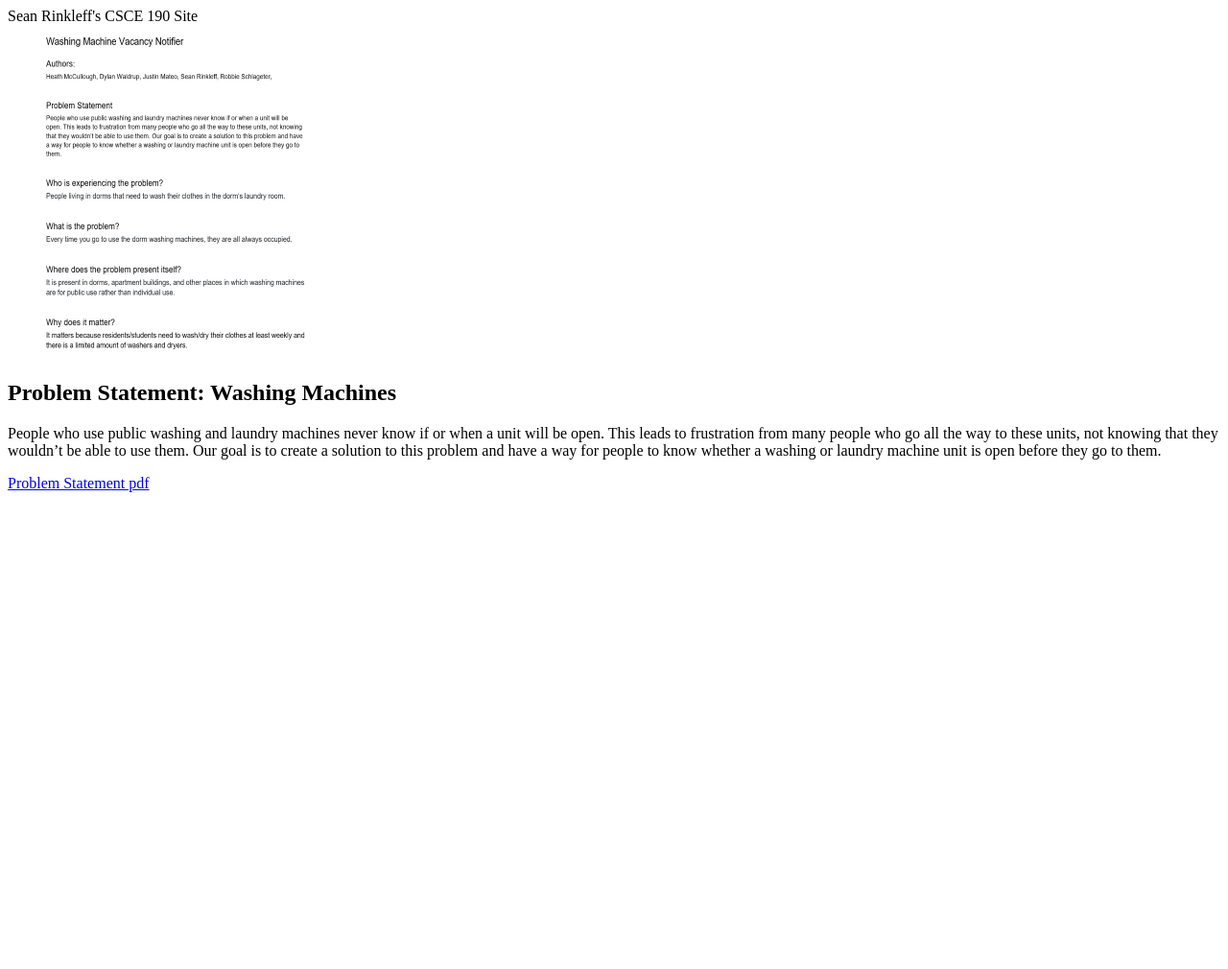
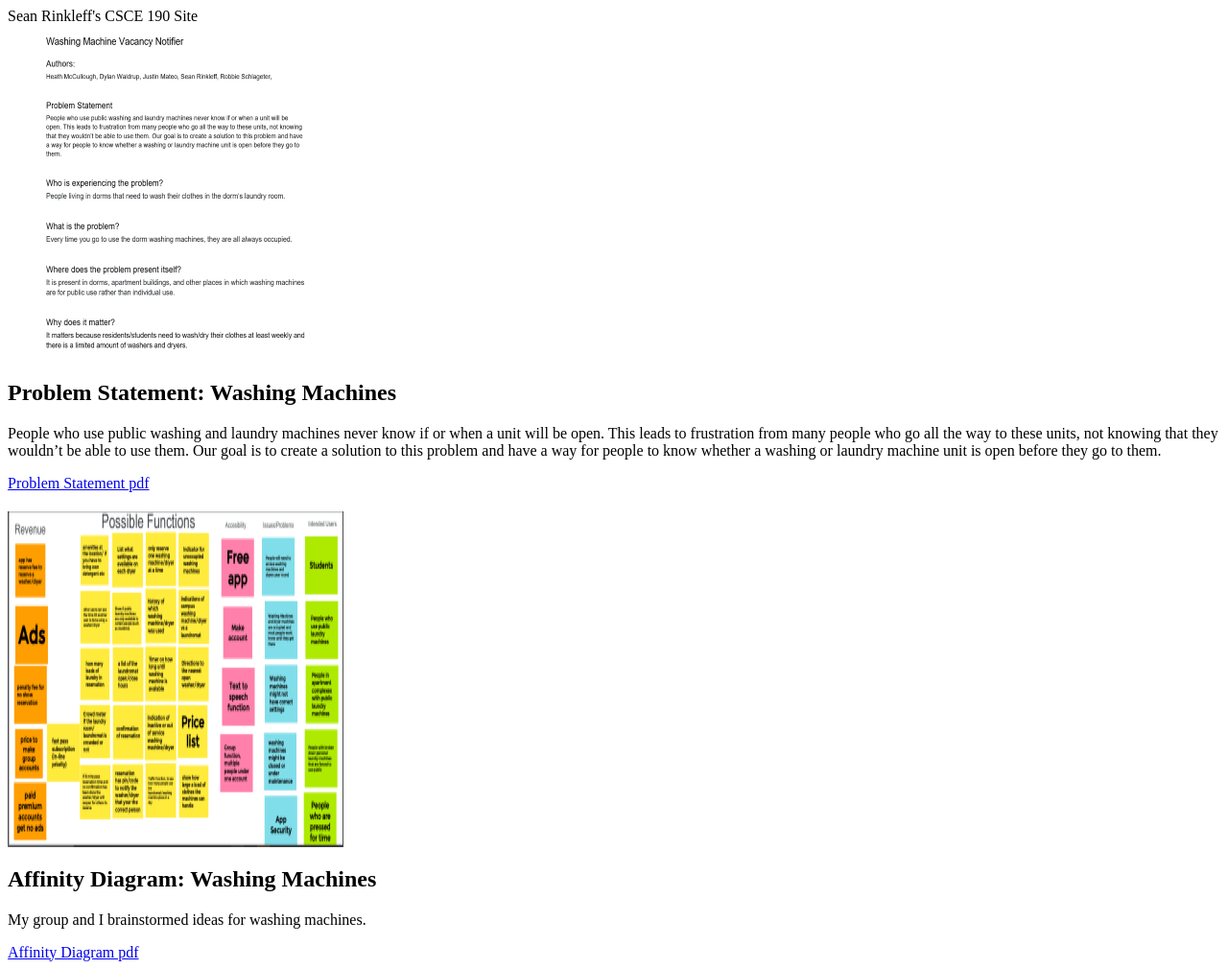
Before and after one commit to SeanRinkleff/SeanRinkleff.github.io, a plain HTML site: page index.html in a window 1280 px wide. Shown: the whole page at 96% size. Before the commit the page ends 800 px from the top, so only its background shows below. Drawn offline with Linux system fonts and the light colour scheme.

Commit message:
Add files via upload

```diff
--- a/index.html
+++ b/index.html
@@ -1,4 +1,6 @@
 Sean Rinkleff's CSCE 190 Site
+
+<!--Problem Statement-->
 <section class="assignment">
     <a href="Files/Problem Statement Group - CSCE190.pdf"><img src="Images/problem statement.PNG"></a>
     <section class="ass-details">
@@ -7,3 +9,14 @@ Sean Rinkleff's CSCE 190 Site
         <a href="Files/Problem Statement Group - CSCE190.pdf">Problem Statement pdf</a>
     </section>
 </section>
+
+<!--Affinity Diagram-->
+<section class="assignment">
+   <h2></h2>
+    <a href="Files/affinitydiagram.pdf"><img src="Images/affinitydiagram.PNG"></a>
+    <section class="ass-details">
+        <h2>Affinity Diagram: Washing Machines</h2>
+        <p>My group and I brainstormed ideas for washing machines.</p>
+        <a href="Files/affinitydiagram.pdf">Affinity Diagram pdf</a>
+    </section>
+</section>
```
